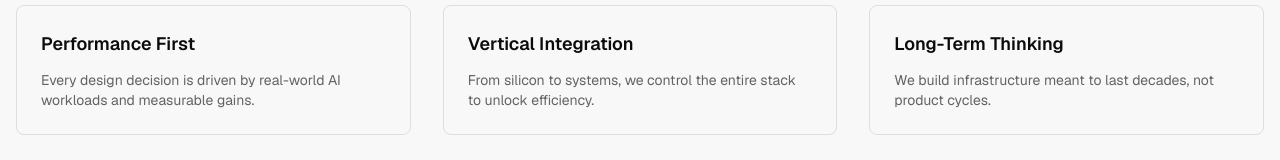
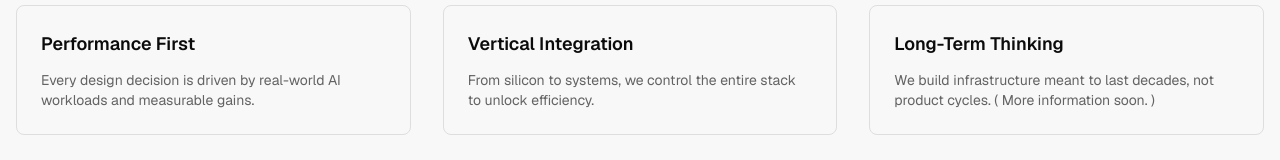
Before and after one commit to Fyntora/main-website, a Next.js app: page /about in a window 1280 px wide. Shown: the part 1553-1713 px from the top of the page. Built offline with nearby package versions, Linux system fonts and the light colour scheme.

Commit message:
text update

```diff
--- a/app/about/page.tsx
+++ b/app/about/page.tsx
@@ -93,6 +93,7 @@ export default function AboutPage() {
                 <h3 className="font-semibold text-lg">Long-Term Thinking</h3>
                 <p className="text-sm text-muted-foreground">
                   We build infrastructure meant to last decades, not product cycles.
+                  ( More information soon. )
                 </p>
               </div>
             </div>
```
